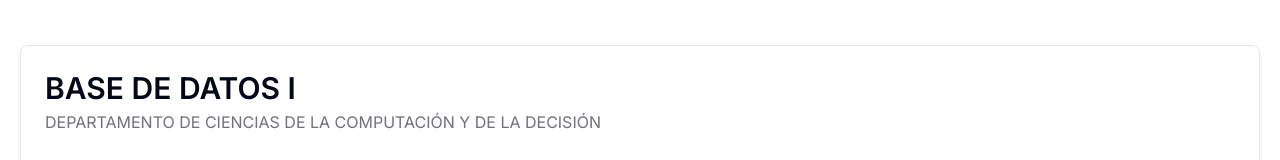
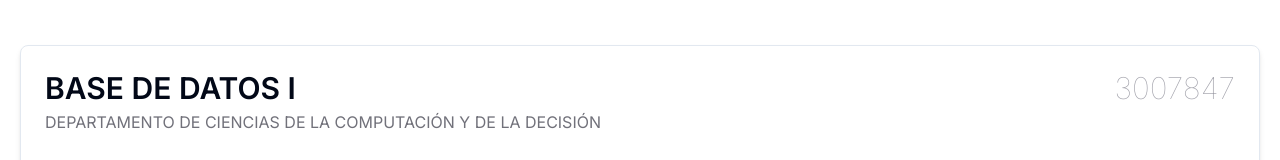
Before and after one commit to imlargo/repo-contenidos, a SvelteKit app: page /asignatura in a window 1280 px wide. Shown: the part 159-319 px from the top of the page. Built offline with nearby package versions, Linux system fonts and the light colour scheme.

Commit message:
feat: agrgar codigo de asignatura en visualizacion

```diff
--- a/src/routes/asignatura/+page.svelte
+++ b/src/routes/asignatura/+page.svelte
@@ -20,7 +20,10 @@
 <main class="py-12 flex flex-col gap-5">
 	<Section>
 		<div class="mb-8">
-			<h3 class="font-semibold text-3xl mb-1">{asignatura.nombre}</h3>
+			<h3 class="font-semibold text-3xl mb-1 flex justify-between gap-3">
+				<span>{asignatura.nombre}</span>
+				<span class="text-zinc-400 font-thin">{asignatura.codigo}</span>
+			</h3>
 			<p class="text-zinc-500">{asignatura.uab}</p>
 		</div>
 
--- a/src/routes/editor/+page.svelte
+++ b/src/routes/editor/+page.svelte
@@ -22,7 +22,10 @@
 <main class="py-12 flex flex-col gap-5">
 	<Section>
 		<div class="mb-8">
-			<h3 class="font-semibold text-3xl mb-1">{asignatura.nombre}</h3>
+			<h3 class="font-semibold text-3xl mb-1 flex justify-between gap-3">
+				<span>{asignatura.nombre}</span>
+				<span class="text-zinc-400 font-thin">{asignatura.codigo}</span>
+			</h3>
 			<p class="text-zinc-500">{asignatura.uab}</p>
 		</div>
 
```
